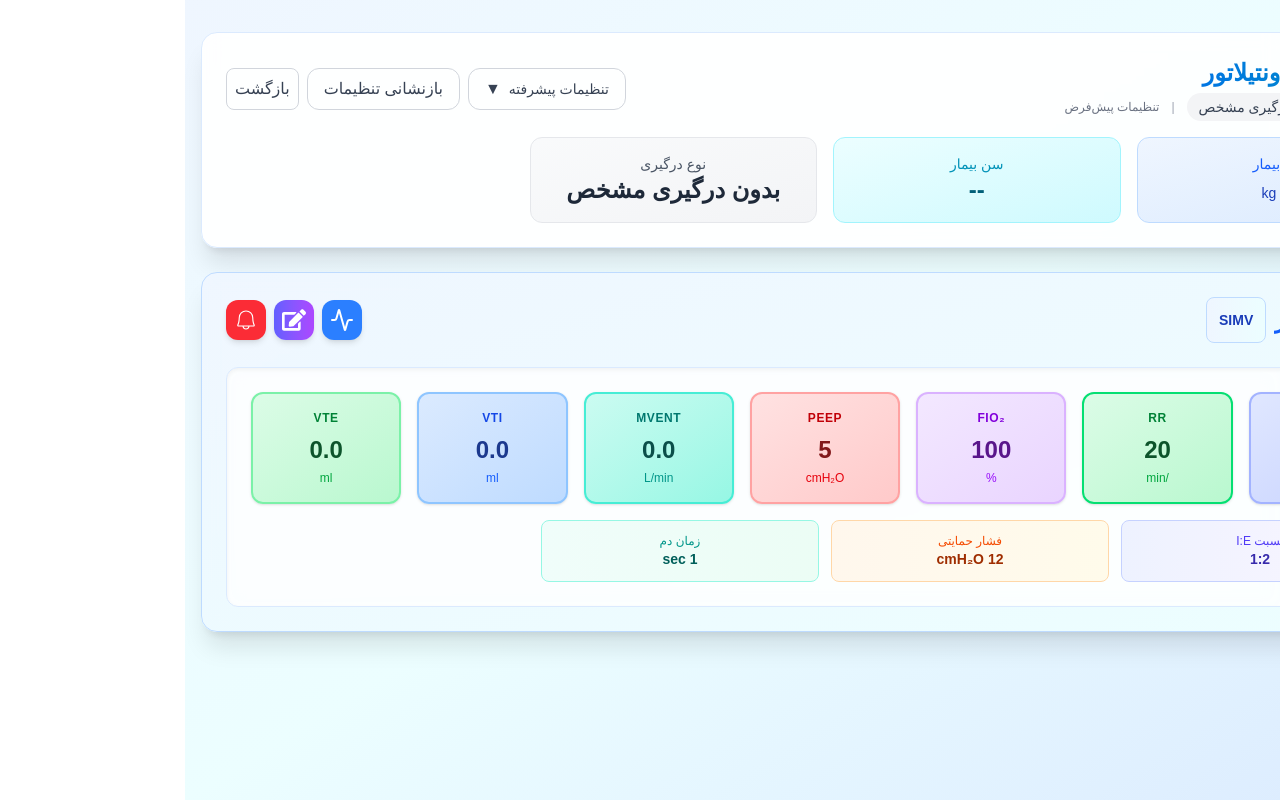
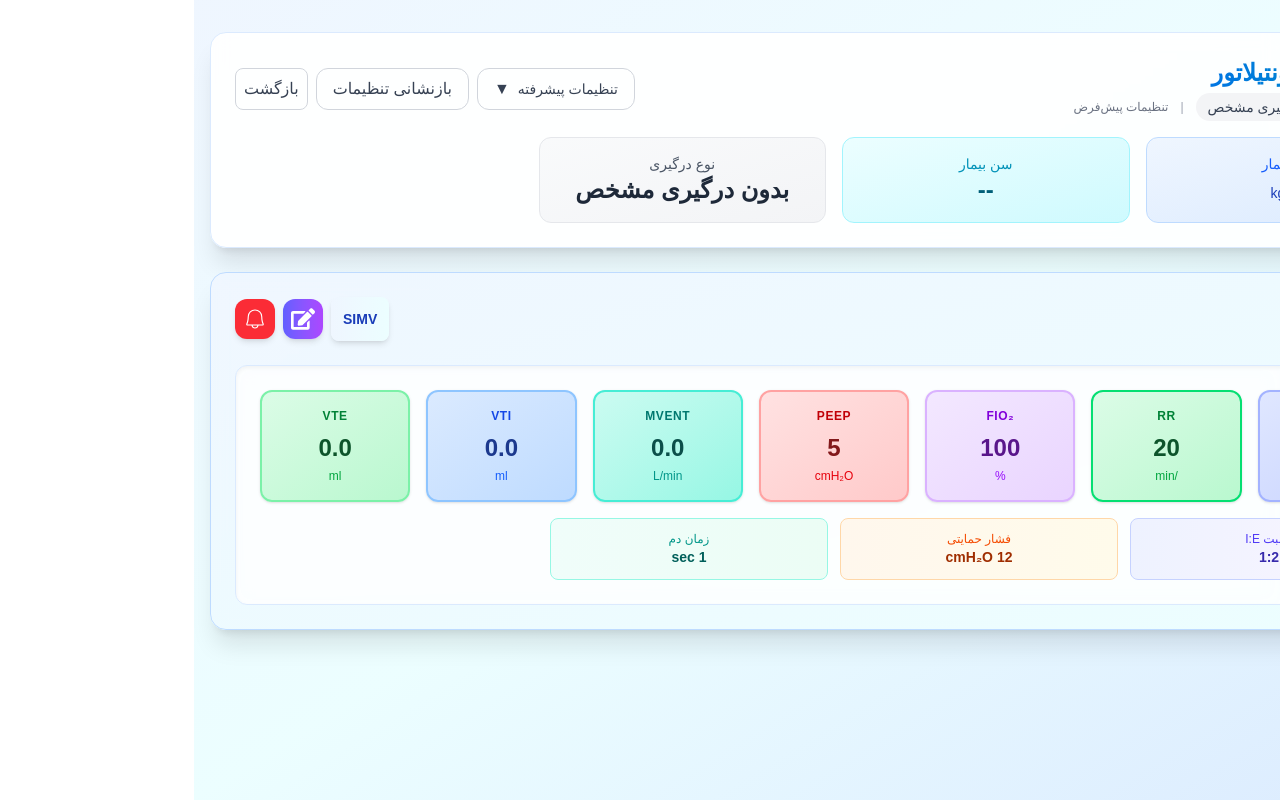
Before and after one commit to mohsenjamalpoor/ventilatorassistant, a Next.js app: page /ventilatortraining/setup in a window 1280 px wide. Built offline with nearby package versions, Linux system fonts and the light colour scheme.

Commit message:
adding possition title mode

```diff
--- a/src/components/template/PediatricVentilator.js
+++ b/src/components/template/PediatricVentilator.js
@@ -353,25 +353,20 @@ function PediatricVentilator() {
         {/* مانیتور ونتیلاتور */}
         <div className="bg-gradient-to-br from-blue-50/95 to-cyan-50/95 backdrop-blur-sm rounded-2xl shadow-xl p-6 border border-blue-200">
           <div className="flex items-center justify-between mb-6 flex-wrap gap-3">
-            <div className="flex items-center justify-center gap-2">
-              <h2 className="text-2xl font-bold bg-gradient-to-r from-blue-600 to-cyan-600 bg-clip-text text-transparent">
-                مانیتور ونتیلاتور
-              </h2>
-              <div className="bg-gradient-to-r from-blue-50 to-cyan-50 rounded-lg p-3 text-center border border-blue-200">
-                <p className="text-sm font-bold text-blue-800">
-                  {currentSettings.mode || "SIMV"}
-                </p>
-              </div>
-            </div>
+            <h2 className="text-2xl font-bold bg-gradient-to-r from-blue-600 to-cyan-600 bg-clip-text text-transparent">
+              مانیتور ونتیلاتور
+            </h2>
 
             <div className="flex items-center gap-2">
               {/* انتخاب مد */}
               <button
                 onClick={() => setIsModeModalOpen(true)}
-                className="group relative p-2 rounded-xl bg-blue-500 hover:bg-blue-600 transition-all shadow-md hover:shadow-lg"
+                className="group relative p-3 bg-gradient-to-r from-blue-50 to-cyan-50 rounded-lg hover:bg-blue-600 transition-all shadow-md hover:shadow-lg"
                 title="انتخاب مود ونتیلاتور"
               >
-                <LuActivity className="w-6 h-6 text-white" />
+                <p className="text-sm font-bold text-blue-800">
+                  {currentSettings.mode || "SIMV"}
+                </p>
               </button>
 
               {/* ویرایش تنظیمات */}
```
